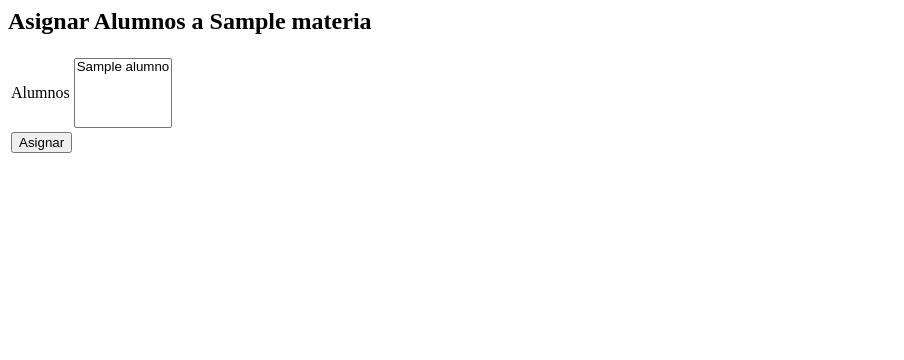
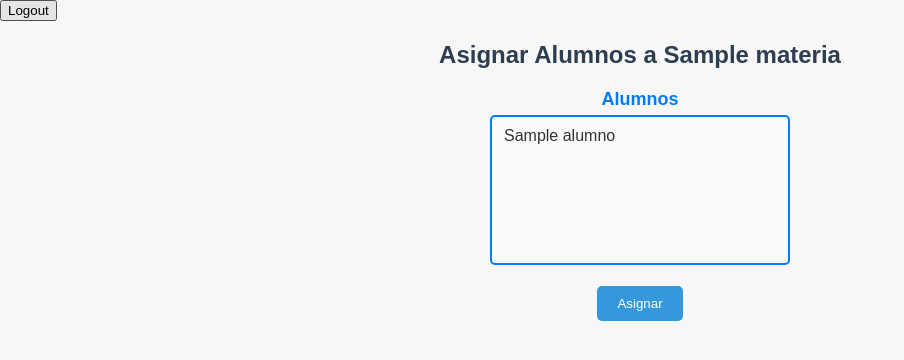
Before and after one commit to LuisPHernandez/ProyectoPOO2024, a Flask app: page /materias/1/asignar in a window 1280 px wide. Shown: the top 360 px of the page, without its empty margins (0-904 px from the left). Run offline with Flask 3, Linux system fonts and the light colour scheme; tables that the repository leaves empty hold one stand-in row (values such as "Sample post").

Commit message:
CSS para que los archivos de la interfaz de asignación de usuarios se vea más amigable

```diff
--- a/src/templates/listar_materias.html
+++ b/src/templates/listar_materias.html
@@ -5,12 +5,15 @@
 {% endblock %}
 
 {% block body %}
+<div class="lista-materia-contenedor">
     <h2>Lista de Materias</h2>
-<ul>
+    <a href="{{ url_for('editar_materia', materiaid=0) }}" class="btn-primario">Agregar Materia</a>
+    <ul class="lista-materias">
         {% for materia in materias %}
             <li>
                 <a href="{{ url_for('asignar_alumno', materia_id=materia.id) }}">{{ materia.nombre }}</a>
             </li>
         {% endfor %}
     </ul>
+</div>
 {% endblock %}
--- a/src/templates/seleccionar_alumnos.html
+++ b/src/templates/seleccionar_alumnos.html
@@ -1,17 +1,54 @@
+{% extends "base_loggedin.html" %}
+
+{% block head %}
+<title>Asignar Alumnos a {{ materia.nombre }}</title>
+<style>
+    /* Estilos adicionales para el cuadro de selección de alumnos */
+    .select-alumnos {
+        width: 300px; /* Aumentar el ancho */
+        height: 150px; /* Aumentar la altura */
+        border: 2px solid #007BFF; /* Borde de color */
+        border-radius: 5px; /* Bordes redondeados */
+        padding: 10px; /* Espaciado interno */
+        background-color: #f8f9fa; /* Color de fondo */
+        color: #333; /* Color del texto */
+        font-size: 16px; /* Tamaño de la fuente */
+        transition: border-color 0.3s; /* Transición suave para el borde */
+    }
+
+    .select-alumnos:hover {
+        border-color: #0056b3; /* Cambia el color del borde al pasar el mouse */
+    }
+
+    /* Estilo para la etiqueta de alumnos */
+    .alumnos-label {
+        font-size: 18px; /* Tamaño de la fuente */
+        font-weight: bold; /* Negrita */
+        margin-bottom: 5px; /* Espaciado inferior */
+        display: block; /* Mostrar como bloque para ocupar todo el ancho */
+        color: #007BFF; /* Color del texto */
+        text-align: center; /* Centrar el texto */
+    }
+
+    .asignar-alumnos-submit {
+        text-align: center; /* Centrar el botón */
+        margin-top: 10px; /* Espaciado superior */
+    }
+</style>
+{% endblock %}
+
 {% block body %}
-<h2>Asignar Alumnos a {{ materia.nombre }}</h2>
-<form method="POST">
-    {{ form.hidden_tag() }}
-    <table>
-        <tr>
-            <td>{{ form.alumnos.label }}</td>
-            <td>{{ form.alumnos }}</td>
-        </tr>
-        <tr>
-            <td colspan="2">
-                {{ form.submit(class="btn-primary") }}  <!-- Cambiar aquí -->
-            </td>
-        </tr>
-    </table>
-</form>
+<div class="asignar-alumnos-contenedor" style="text-align: center;">
+    <h2>Asignar Alumnos a {{ materia.nombre }}</h2>
+    <form method="POST" class="asignar-alumnos-form" style="display: inline-block; text-align: left;">
+        {{ form.hidden_tag() }}
+        <div class="asignar-alumnos-campo">
+            <label for="alumnos" class="alumnos-label">{{ form.alumnos.label }}</label> <!-- Colocar el texto "Alumnos" arriba -->
+            {{ form.alumnos(class="select-alumnos") }} <!-- Agregar clase para estilo -->
+        </div>
+        <div class="asignar-alumnos-submit">
+            {{ form.submit(class="btn-primario") }} <!-- Cambiar aquí -->
+        </div>
+    </form>
+</div>
 {% endblock %}
```
Lines whose indentation alone changed are shown as unchanged.
